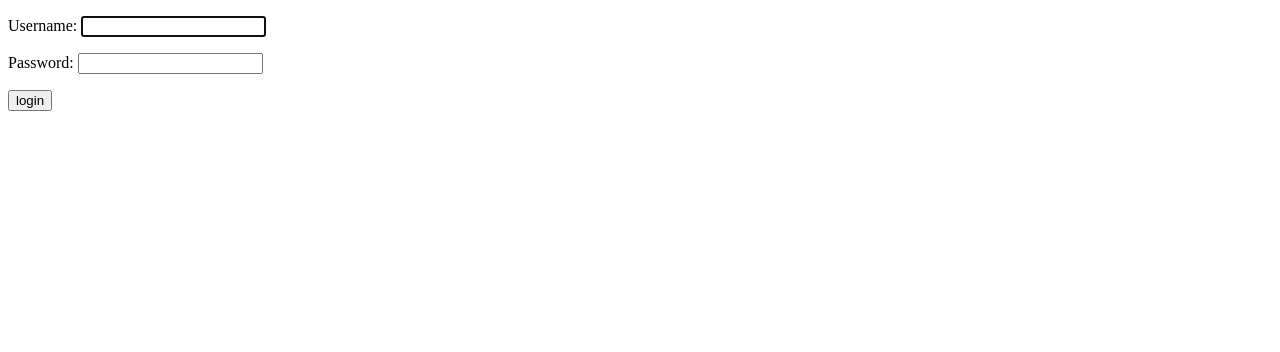
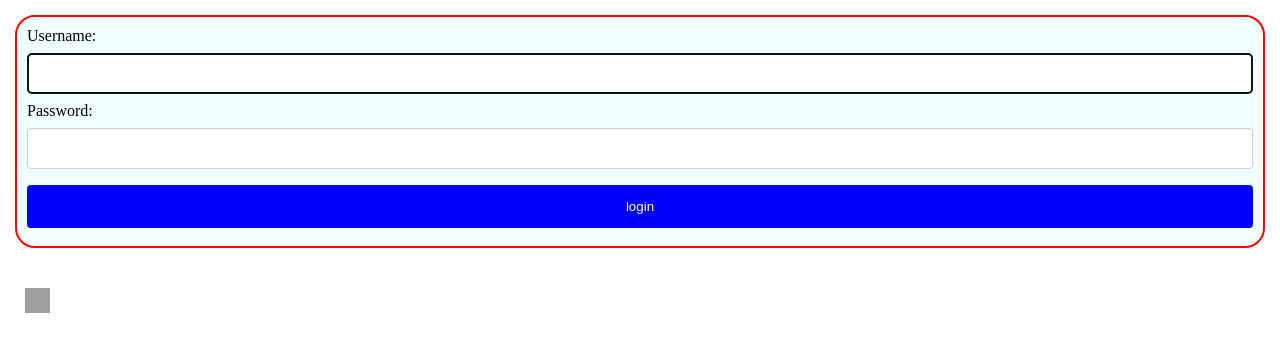
Before and after one commit to Rebekawa/asrtonline, a Django app: page /accounts/login/ in a window 1280 px wide. Shown: the top 352 px of the page. Run offline with Django 3.2, Linux system fonts and the light colour scheme; some libraries are stand-ins or nearby versions; grey boxes are pictures that could not be loaded.

Commit message:
login form personalized

```diff
--- a/asrt_app/static/css/style.css
+++ b/asrt_app/static/css/style.css
@@ -76,6 +76,47 @@ padding:0;
     justify-content:center;
     background-color: #F0FFFF;
     border: #F0FFFF;
+}
 
+.loginform{
+    background-color: #F0FFFF;
+    border-radius: 20px;
+    padding: 10px;
+    margin: 15px;
+    border: 2px solid red;
+}
 
+input[type=text], input[type=password] {
+    width: 100%;
+    padding: 12px 20px;
+    margin: 8px 0;
+    display: inline-block;
+    border: 1px solid #ccc;
+    border-radius: 4px;
+    box-sizing: border-box;
 }
+input[type=submit] {
+    width: 100%;
+    background-color: blue;
+    color: white;
+    padding: 14px 20px;
+    margin: 8px 0;
+    border: none;
+    border-radius: 4px;
+    cursor: pointer;
+}
+input[type=submit]:hover {
+    background-color: #00FFFF;
+}
+
+.backButton{
+    height: 25px;
+    width: 25px;
+    padding: 10px;
+    margin: 15px;
+}
+
+.backButton:hover{
+    border: 2px solid red;
+    border-radius: 20px;
+}
--- a/asrt_app/templates/asrt_app/index.html
+++ b/asrt_app/templates/asrt_app/index.html
@@ -34,6 +34,7 @@
             <div>Login</div>
             <div>{{ user.username }}</div>
             <a href="/accounts/logout"><button class="btn">Logout</button></a>
+
         </div>
         <div class="map">
             <div id="carte"></div>
--- a/asrt_app/templates/registration/login.html
+++ b/asrt_app/templates/registration/login.html
@@ -1,28 +1,33 @@
-<!DOCTYPE html>
-<html lang="en">
-<head>
-    <meta charset="UTF-8">
-    <title>Login</title>
-</head>
-<body>
-    {% if form.errors %}
-    <p>Something wrong with what you entered</p>
-    {% endif %}
+{% extends 'asrt_app/base.html' %}
+
+{% block content %}
+
+
 
     {% if next %}
     <p>Hey you cant access that page</p>
     {% endif %}
 
-    <form method="post" action="{% url 'login' %}">
+    <form class="loginform" method="post" action="{% url 'login' %}">
         {% csrf_token %}
 
-        <p>Username: {{form.username}}</p>
-        <p>Password: {{form.password}}</p>
+        {{form.username.label_tag}}
+        {{form.username}}
 
-        <p><input type="submit" value="login"></p>
+        {{form.password.label_tag}}
+        {{form.password}}
+
+        {% if form.errors %}
+        <p>Please enter a correct username and/or password</p>
+        {% endif %}
+
+
+        <input type="submit" value="login">
         <input type="hidden" name="next" value="{{ next }}">
 
     </form>
 
-</body>
-</html>
+
+     <a href="/"><img class='backButton' src="https://image.flaticon.com/icons/svg/467/467272.svg"></a>
+
+{% endblock %}
```
Also changed, not shown: db.sqlite3.
